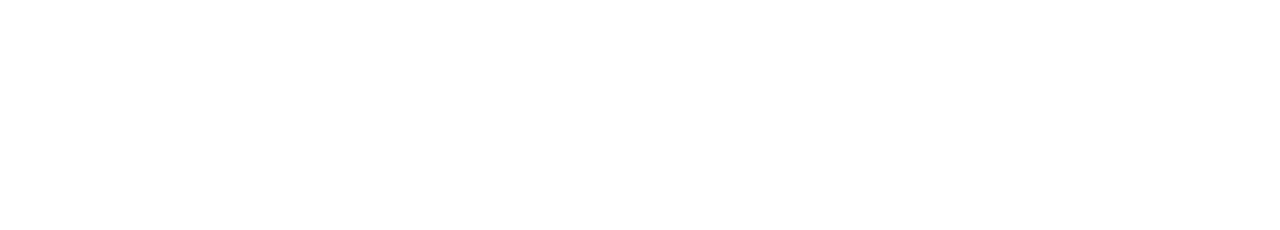
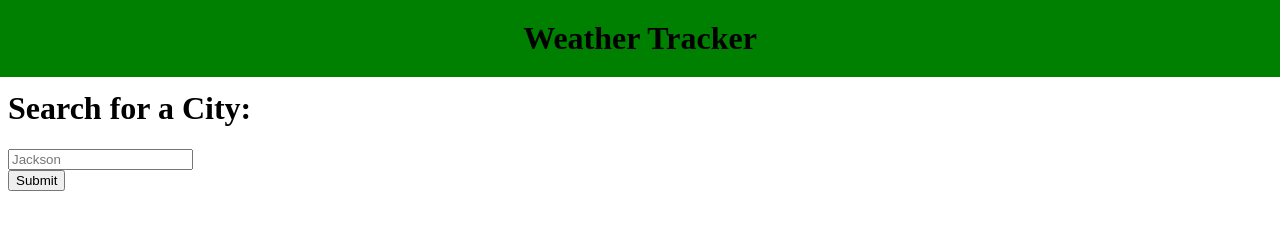
Before and after one commit to Mtduffey36/meteorological-tracker, a plain HTML site: page index.html in a window 1280 px wide. Drawn offline with nearby package versions, Linux system fonts and the light colour scheme.

Commit message:
added HTML header and form

```diff
--- a/assets/css/style.css
+++ b/assets/css/style.css
@@ -0,0 +1,6 @@
+.header {
+    margin: -8px;
+    padding: 20px;
+    background-color: green;
+    text-align: center;
+}
--- a/index.html
+++ b/index.html
@@ -4,17 +4,32 @@
     <meta charset="UTF-8" />
     <meta name="viewport" content="width=device-width, initial-scale=1.0" />
     <meta http-equiv="X-UA-Compatible" content="ie=edge" />
+    <link rel="bootstrap" href="https://cdn.jsdelivr.net/npm/bootstrap@5.3.3/dist/css/bootstrap.min.css" />
     <link rel="stylesheet" href="./assets/css/style.css" />
     <title>Weather Tracker</title>
   </head>
 
   <body>
     <header>
-        <h1></h1>
+        <h1  class="header">
+            <div>Weather Tracker</div>
+        </h1>
     </header>
+
+    <form>
+        <h1>
+            <div>Search for a City:</div>
+        </h1>
+        <div class="mb-3">
+            <label for="exampleFormControlInput1" class="form-label"></label>
+            <input type="email" class="form-control" placeholder="Jackson">
+        </div>
+        <button type="submit" class="btn btn-primary">Submit</button>
+    </form>
 
   </body>
 
+  <script src="https://cdn.jsdelivr.net/npm/bootstrap@5.3.3/dist/js/bootstrap.bundle.min.js"></script>
   <script src="./assets/js/script.js" ></script>
 
 
```
